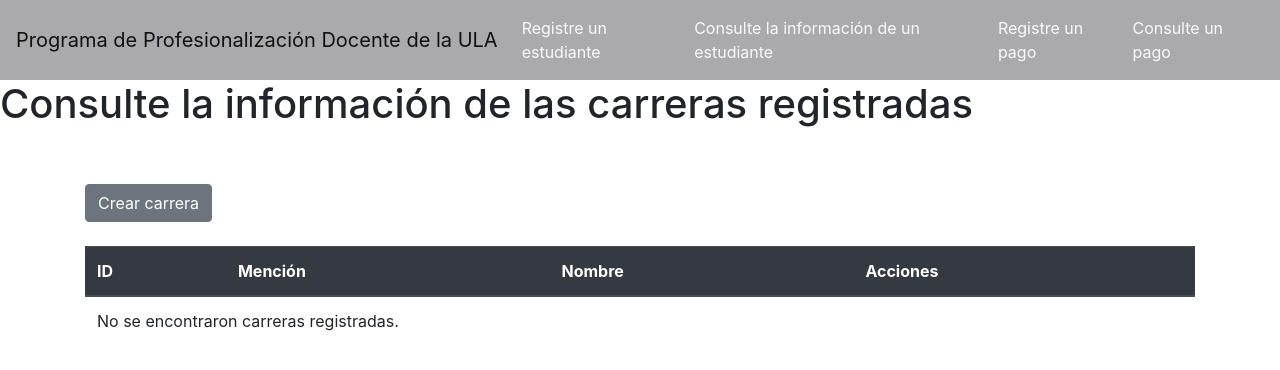
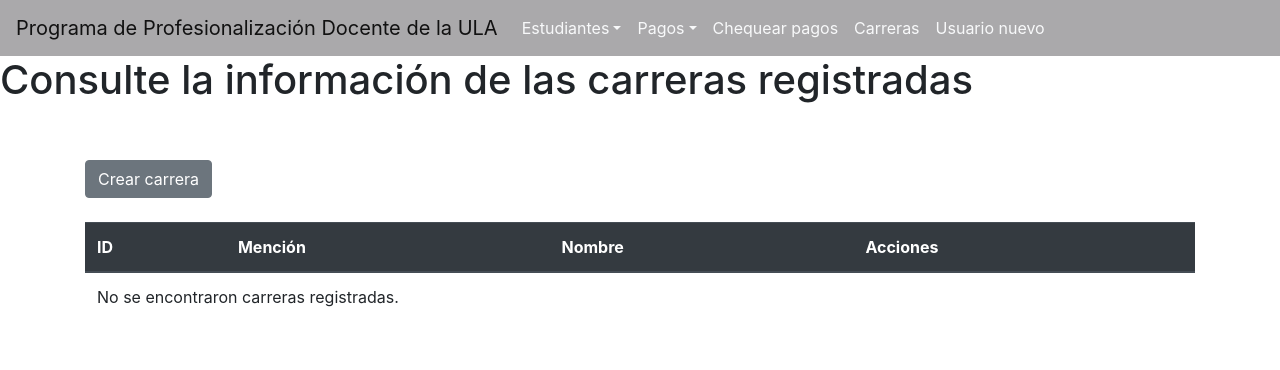
Before and after one commit to enriqueuz/Tesis-Sistemas-2019, a PHP site: page /admin/carreras/verCarreras.php in a window 1280 px wide. Shown: the top 370 px of the page. Run offline with PHP 8.4, Linux system fonts and the light colour scheme; a user stored in the database is signed in; data comes from the database, SQL or seed files in the repository; data that the repository does not hold is empty.

Commit message:
Added new navbar for admin users

```diff
--- a/admin/carreras/verCarreras.php
+++ b/admin/carreras/verCarreras.php
@@ -17,19 +17,29 @@
         <header>
         <nav class="navbar navbar-expand-lg navbar-light" style="background-color: #AAA9AB">
             <a class="navbar-brand" href="../../paginaP.php">Programa de Profesionalización Docente de la ULA</a>
-            <button class="navbar-toggler" type="button" data-toggle="collapse" data-target="#navbarSupportedContent" aria-controls="navbarSupportedContent" aria-expanded="falsse" aria-label="Toggle navigation">
+            <button class="navbar-toggler" type="button" data-toggle="collapse" data-target="#navbarSupportedContent" aria-controls="navbarSupportedContent" aria-expanded="false" aria-label="Toggle navigation">
                 <span class="navbar-toggler-icon"></span>
             </button>
 
             <div class="collapse navbar-collapse" id="navbarSupportedContent">
                 <ul class="navbar-nav mr-auto">
-                    <li class="nav-item"><a class="nav-link text-light" href="../../registroEs.php">Registre un
-							estudiante</a></li>
-                    <li class="nav-item"><a class="nav-link text-light" href="../../consultaEs.php">Consulte la información
-							de un estudiante</a></li>
-                    <li class="nav-item"><a class="nav-link text-light" href="../../registroPa.php">Registre un pago</a></li>
-                    <li class="nav-item"><a class="nav-link text-light" href="../../consultaPa.php">Consulte un
-							pago</a></li>
+                	<li class="nav-item dropdown">
+                		<a class="nav-link dropdown-toggle text-light" href="#" id="navbarDropdown" role="button" data-toggle="dropdown" aria-haspopup="true" aria-expanded="false">Estudiantes</a>
+                		<div class="dropdown-menu" aria-labelledby="navbarDropdown">
+                			<a class="dropdown-item" href="../registroEs.php">Registre un estudiante</a>
+                			<a class="dropdown-item" href="../consultaEs.php">Consulte un estudiante</a>
+                		</div>
+                	</li>
+                	<li class="nav-item dropdown">
+                		<a class="nav-link dropdown-toggle text-light" href="#" id="navbarDropdown" role="button" data-toggle="dropdown" aria-haspopup="true" aria-expanded="false">Pagos</a>
+                		<div class="dropdown-menu" aria-labelledby="navbarDropdown">
+                			<a class="dropdown-item" href="../registroPa.php">Registre un pago</a>
+                			<a class="dropdown-item" href="../consultaPa.php">Consulte un pago</a>
+                		</div>
+                	</li>
+                	<li class="nav-item"><a class="nav-link text-light" href="../admin/ChequeoPa.php">Chequear pagos</a></li>
+                	<li class="nav-item"><a class="nav-link text-light" href="../carreras/verCarreras.php">Carreras</a></li>
+					<li class="nav-item"><a class="nav-link text-light" href="../registroUs.php">Usuario nuevo</a></li>
                 </ul>
             <!--
                 <form class="form-inline my-2 my-lg-0">
@@ -41,6 +51,7 @@
         </nav>
     </header>
 
+
     <h1>Consulte la información de las carreras registradas</h1>
     <br>
     <div class="container">
@@ -50,7 +61,7 @@
 		<?php elseif( isset($_GET['error']) && $_GET['error'] == 1): ?>
         <div class="alert alert-warning">Existen estudiantes asociados a esta carrera</div>
         <?php endif; ?>
-        <button class="btn btn-secondary" onclick="window.location.href='../admin/carreras/crearCarrera.php'">Crear carrera</button><br><br>
+        <button class="btn btn-secondary" onclick="window.location.href='../carreras/crearCarrera.php'">Crear carrera</button><br><br>
         <!-- Inicia tabla de consulta-->
         <table class="table">
             <thead class="thead-dark">
```
Also changed, not shown: admin/carreras/crearCarrera.php (+22 -9 lines). Lines whose indentation alone changed are shown as unchanged.
